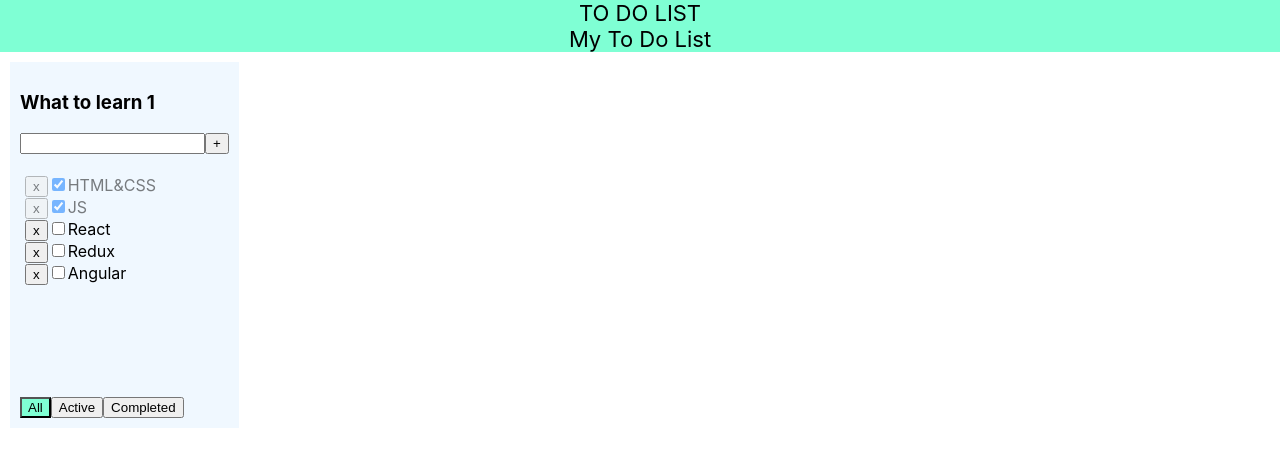
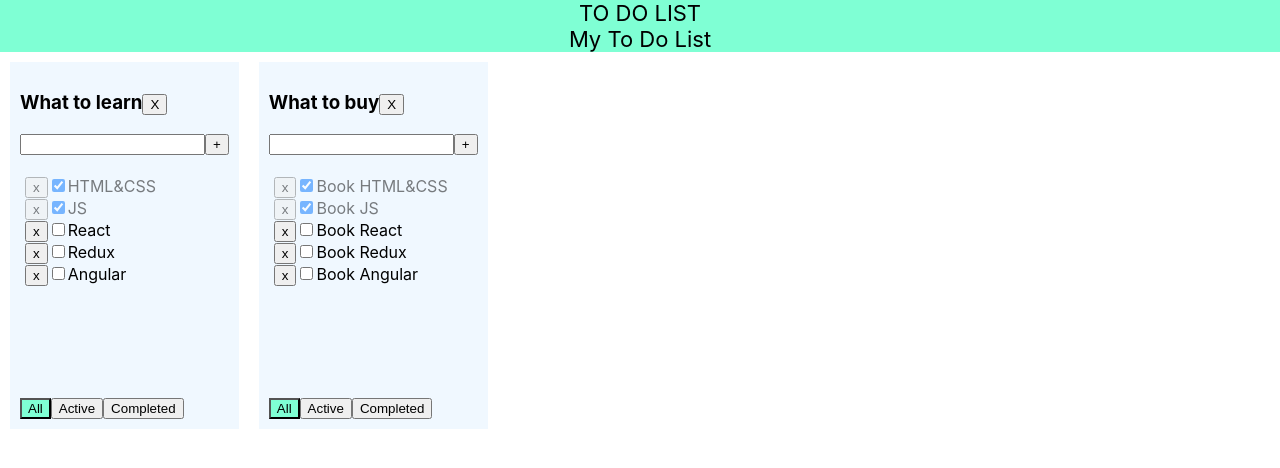
Before and after one commit to Olga-Shuliak/ToDoList, a React (Create React App) app: page / in a window 1280 px wide. Shown: the top 468 px of the page. Built offline with nearby package versions, Linux system fonts and the light colour scheme.

Commit message:
add:    second todolist         fix function         delete todoList         type

```diff
--- a/src/App.tsx
+++ b/src/App.tsx
@@ -1,56 +1,109 @@
 import React, {useState} from 'react';
 import './App.css';
 import {Header} from './components/Header';
-import {Todolist} from './components/Todolist';
+import {ObjInArray, Todolist} from './components/Todolist';
+
+//types
+export type TodoListsType = {
+  id: number
+  title: string
+  nameButton: FilterValueType
+}
+
+export type FilterValueType = 'All' | 'Active' | 'Completed'
+
+export type taskObjectType = {
+[key:number]:Array<ObjInArray>
+}
+
+//-----------------------------------------
+
 
 function App() {
 
-  // const tasks1 = [
-  //   {id: 1, title: 'HTML&CSS', isDone: true},
-  //   {id: 2, title: 'JS', isDone: true},
-  //   {id: 3, title: 'React', isDone: false},
-  //   {id: 4, title: 'Redux', isDone: false},
-  //   {id: 5, title: 'Angular', isDone: false}
-  // ]
-  //чтобы отрисовало то, что лежит под тем же номером (памяти), нужен хук
+  // let [todoList, setTodoList] = useState<Array<TodoListsType>>([
+  //   {id: 1, title: 'What to learn', nameButton: 'All'},
+  //   {id: 2, title: 'What to buy', nameButton: 'Active'}
+  // ])
+  //
+  //
+  // let [tasks, setTasks] = useState(
+  //     [
+  //       {id: 1, title: 'HTML&CSS', isDone: true},
+  //       {id: 2, title: 'JS', isDone: true},
+  //       {id: 3, title: 'React', isDone: false},
+  //       {id: 4, title: 'Redux', isDone: false},
+  //       {id: 5, title: 'Angular', isDone: false}
+  //     ]
+  // )
 
-  let [tasks, setTasks] = useState(
-      [
+  let todoListID1 = 1;
+  let todoListID2 = 2;
+  let [todoLists, setTodoLists] = useState<Array<TodoListsType>>([
+    {id: todoListID1, title: 'What to learn', nameButton: 'All'},
+    {id: todoListID2, title: 'What to buy', nameButton: 'All'}
+  ])
+  let [tasks, setTasks] = useState<taskObjectType>(
+      {
+        [todoListID1]: [
           {id: 1, title: 'HTML&CSS', isDone: true},
           {id: 2, title: 'JS', isDone: true},
           {id: 3, title: 'React', isDone: false},
           {id: 4, title: 'Redux', isDone: false},
           {id: 5, title: 'Angular', isDone: false}
+        ],
+        [todoListID2]: [
+          {id: 1, title: 'Book HTML&CSS', isDone: true},
+          {id: 2, title: 'Book JS', isDone: true},
+          {id: 3, title: 'Book React', isDone: false},
+          {id: 4, title: 'Book Redux', isDone: false},
+          {id: 5, title: 'Book Angular', isDone: false}
         ]
-  )
+      })
 
 
-  const removeTask = (newId: number) => {
-    setTasks(tasks.filter(task => task.id !== newId))
+  const removeTask = (todoListID: number, newId: number) => {
+    // setTasks(tasks.filter(task => task.id !== newId))
+    setTasks({...tasks, [todoListID]:tasks[todoListID].filter(el=>el.id!==newId)})
   }
 
+//кнопки 'All'|'Active'|'Completed' (фильтр имени)
+//   let [nameButton, setNameButton] = useState('All')
 
-  let [nameButton, setNameButton] = useState('All')
+  const tasksFilter = (todoListID: number, nameButton: FilterValueType) => {
 
-  const tasksFilter = (nameButton: string) => {
-    setNameButton(nameButton)
+    // console.log(todoListID)
+    // setNameButton(nameButton)
+
+    //будем менять в стейте todolist
+    setTodoLists(todoLists.map(el=>el.id===todoListID ? {...el, nameButton:nameButton} : el))
+    //берем функцию, которая записывает значение(теперь мапимся по элементам(если в элементе=>есть еl.id точно такой как у нас приходит todoListID ? {делай копию всего этого el, и у него в nameButton запиши приходящий в функцию nameButton} : оставь el как есть
   }
 
-  let filterTasks = tasks;
-  if (nameButton === 'Active') {
-    filterTasks = tasks.filter(task => !task.isDone)
-  } else if (nameButton === 'Completed') {
-    filterTasks = tasks.filter(task => task.isDone)
+  // let filterTasks = tasks;
+  // if (nameButton === 'Active') {
+  //   filterTasks = tasks.filter(task => !task.isDone)
+  // } else if (nameButton === 'Completed') {
+  //   filterTasks = tasks.filter(task => task.isDone)
+  // }
+
+//добавляем таску
+  const addTask = (todoListID: number, newTaskTitle: string) => {
+    let newTask = {id: Math.random() * 100, title: newTaskTitle, isDone: false};
+    // setTasks([newTask, ...tasks])
+    setTasks({...tasks, [todoListID]:[newTask, ...tasks[todoListID]]})
   }
 
-//добавляем таску
-  const addTask = (newTaskTitle: string) => {
-    let newTask = {id: Math.random() * 100, title: newTaskTitle, isDone: false};
-    setTasks([newTask, ...tasks])
+  //меняем статус в чекбоксе
+  const changeStatusCheckbox = (todoListID: number, currentID: number, eventStatus: boolean) => {
+    // setTasks(tasks.map((el) => el.id === currentID ? {...el, isDone: eventStatus} : el))
+    setTasks({...tasks, [todoListID]:tasks[todoListID].map(el=>el.id === currentID ? {...el, isDone:eventStatus } : el)})
   }
 
-  const changeStatusCheckbox = (currentID: number, eventStatus: boolean) => {
-    setTasks(tasks.map((el) => el.id === currentID ? {...el, isDone: eventStatus} : el))
+  //удаляем весь лист
+  const removeTodoList = (todoListID: number)=> {
+    setTodoLists(todoLists.filter(el=>el.id!==todoListID));
+    delete tasks[todoListID];
   }
 
 
@@ -59,14 +112,29 @@ function App() {
         <Header title={'TO DO LIST'}/>
         <Header title={'My To Do List'}/>
         <div className="listsBlock">
-          <Todolist title={'What to learn 1'}
+          {todoLists.map((el) => {
+            let filterTasks = tasks[el.id];
+            if (el.nameButton === 'Active') {
+              filterTasks = tasks[el.id].filter(task => !task.isDone)
+            } else if (el.nameButton === 'Completed') {
+              filterTasks = tasks[el.id].filter(task => task.isDone)
+            }
+            return (
+                <Todolist key={el.id}
+                          todoListID={el.id}
+                          title={el.title}
                           tasks={filterTasks}
                           removeTask={removeTask}
                           tasksFilter={tasksFilter}
                           addTask={addTask}
                           changeStatusCheckbox={changeStatusCheckbox}
-                    nameButton={nameButton}
+                          nameButton={el.nameButton}
+                          removeTodoList={removeTodoList}
                 />
+            )
+          })
+          }
+
 
         </div>
 
--- a/src/components/CheckBox.tsx
+++ b/src/components/CheckBox.tsx
@@ -1,15 +1,16 @@
 import React, {ChangeEvent} from 'react';
 
 type CheckBoxPropsType = {
+  todoListID: number
   taskIsDone: boolean
-  callBack: (id: number, isChecked: boolean)=>void
+  callBack: (todoListID: number, id: number, isChecked: boolean)=>void
   id: number
 }
 
 export const CheckBox = (props:CheckBoxPropsType) => {
 
   const checkBoxHandler = (event: ChangeEvent<HTMLInputElement>) => {
-    props.callBack(props.id, event.currentTarget.checked);
+    props.callBack(props.todoListID, props.id, event.currentTarget.checked);
   }
 
   return (
--- a/src/components/Todolist.tsx
+++ b/src/components/Todolist.tsx
@@ -3,17 +3,20 @@ import classes from './Todolist.module.css';
 import {Button} from './Button';
 import {Input} from './Input';
 import {CheckBox} from './CheckBox';
+import {FilterValueType} from '../App';
 
 type Todolist = {
+  todoListID: number
   title: string
   tasks: Array<ObjInArray>
-  removeTask: (id: number) => void
-  tasksFilter: (nameButton: string) => void
-  addTask: (newTaskTitle: string) => void
-  changeStatusCheckbox: (currentID: number, currentEvent: boolean) => void
+  removeTask: (todoListID: number, id: number) => void
+  tasksFilter: (todoListID: number, nameButton: FilterValueType) => void
+  addTask: (todoListID: number, newTaskTitle: string) => void
+  changeStatusCheckbox: (todoListID: number, currentID: number, currentEvent: boolean) => void
   nameButton: string
+  removeTodoList: (todoListID: number)=>void
 }
-type ObjInArray = {
+export type ObjInArray = {
   id: number
   title: string
   isDone: boolean
@@ -23,11 +26,11 @@ export const Todolist = (props: Todolist) => {
 
   let [newTaskTitle, setNewTaskTitle] = useState('')
 
-  let [error, setError] = useState<string|null>('')
+  let [error, setError] = useState<string | null>('')
 
   const addTaskHandler = () => {
     if (newTaskTitle.trim() !== '') {
-      props.addTask(newTaskTitle.trim());
+      props.addTask(props.todoListID, newTaskTitle.trim());
       // setNewTaskTitle('');
     } else {
       setError('Title is required')
@@ -48,12 +51,12 @@ export const Todolist = (props: Todolist) => {
     setNewTaskTitle(event.currentTarget.value)
   }
 
-  const tasksFilterHandler = (filterValue: string) => {
-    props.tasksFilter(filterValue);
+  const tasksFilterHandler = (todoListID: number, filterValue: FilterValueType) => {
+    props.tasksFilter(todoListID, filterValue);
   }
 
-  const removeTaskHandler = (id: number) => {
-    props.removeTask(id)
+  const removeTaskHandler = (todoListID: number, id: number) => {
+    props.removeTask(todoListID, id)
   }
 
   //функция для изменения чекбокса
@@ -62,12 +65,20 @@ export const Todolist = (props: Todolist) => {
   //   // console.log(event.currentTarget.checked)
   // }
 
+  //удаляем весь лист
+  const removeTodoListHandler =(todoListID: number)=> {
+    props.removeTodoList(todoListID)
+  }
 
   return (
       <div className={classes.wrapper}>
-        <h3>{props.title}</h3>
+        <h3>
+          {props.title}
+          <Button name={'X'}
+                  callback={()=>removeTodoListHandler(props.todoListID)}/>
+        </h3>
         <div>
-          {/*<input value={newTaskTitle}*/}
+          {/*<input value={newTaskTitle}9*/}
           {/*       onKeyPress={onKeyPressHandler}*/}
           {/*       onChange={onChangeHandler}/>*/}
 
@@ -89,19 +100,20 @@ export const Todolist = (props: Todolist) => {
 
         </div>
         <ul className={classes.tasks}>
-          {props.tasks.map((task) =>{
+          {props.tasks.map((task) => {
             return (
                 <li key={task.id}
-                className={task.isDone ? classes.isDane : ''}>
+                    className={task.isDone ? classes.isDane : ''}>
                   {/*<button onClick={() => props.removeTask(task.id)}>Delete</button>*/}
                   {/*<button onClick={() => removeTaskHandler(task.id)}>Delete</button>*/}
 
                   <Button name={'x'}
-                          callback={() => removeTaskHandler(task.id)}/>
+                          callback={() => removeTaskHandler(props.todoListID, task.id)}/>
 
                   <CheckBox taskIsDone={task.isDone}
+                            todoListID={props.todoListID}
                             callBack={props.changeStatusCheckbox}
-                  id={task.id}/>
+                            id={task.id}/>
                   {/*<input type="checkbox"*/}
                   {/*       checked={task.isDone}*/}
                   {/*       onChange={(ev) => checkBoxHandler(task.id, ev.currentTarget.checked)}/>*/}
@@ -121,13 +133,13 @@ export const Todolist = (props: Todolist) => {
           {/*<button onClick={() => tasksFilterHandler('Completed')}>Completed</button>*/}
 
           <Button name={'All'}
-                  callback={() => tasksFilterHandler('All')}
+                  callback={() => tasksFilterHandler(props.todoListID, 'All')}
                   nameButton={props.nameButton}/>
           <Button name={'Active'}
-                  callback={() => tasksFilterHandler('Active')}
+                  callback={() => tasksFilterHandler(props.todoListID, 'Active')}
                   nameButton={props.nameButton}/>
           <Button name={'Completed'}
-                  callback={() => tasksFilterHandler('Completed')}
+                  callback={() => tasksFilterHandler(props.todoListID, 'Completed')}
                   nameButton={props.nameButton}/>
         </div>
       </div>
```
Lines whose indentation alone changed are shown as unchanged.
